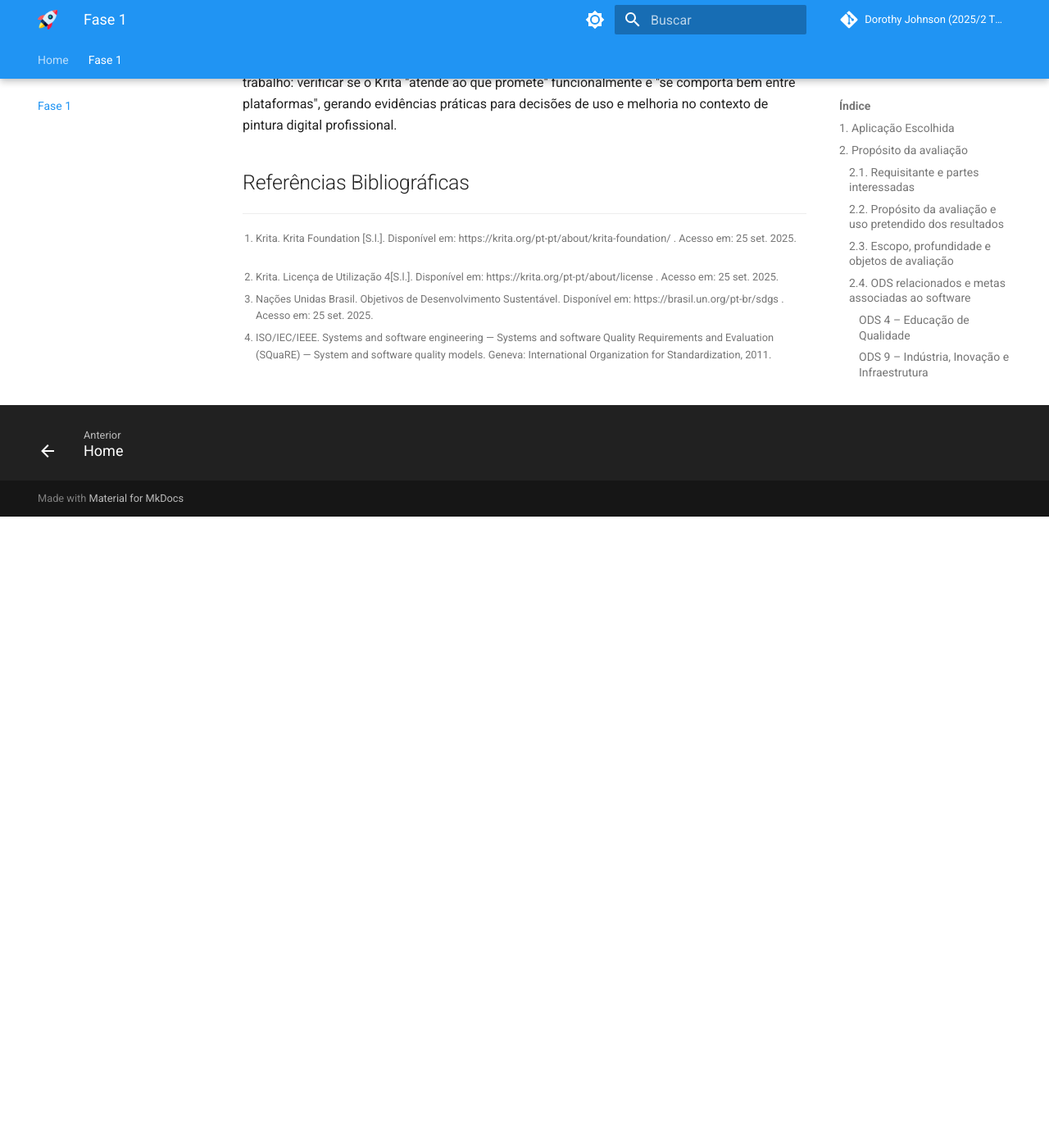
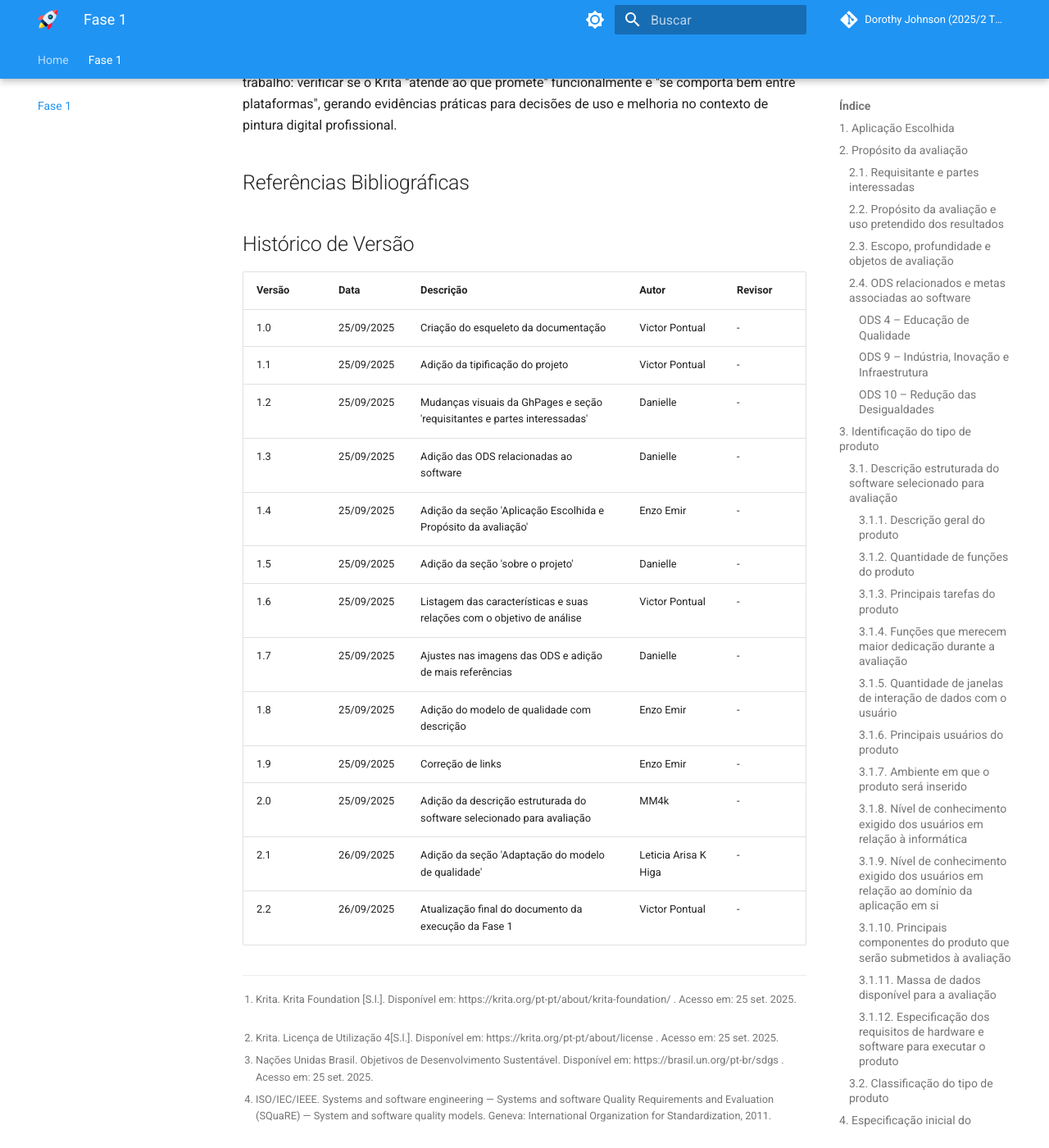
Before and after one commit to FCTE-Qualidade-de-Software-1/2025-2_T02_DOROTHY-JOHNSON, an MkDocs documentation site: the page built from docs/fase1/execucaoFase1.md, in a window 1280 px wide and 1400 px high, scrolled down 13254 px. Shown: the whole window at 82% size. Built offline with MkDocs 1.6.1 and Material for MkDocs 9.7.7, drawn with Linux system fonts in a browser that asks for light colours; comment, search, counter and statistics services are not loaded; before the commit the page ends 13884 px from its top, so only the background shows below that.

Commit message:
feat: adição do histórico de versão

```diff
--- a/docs/fase1/execucaoFase1.md
+++ b/docs/fase1/execucaoFase1.md
@@ -431,3 +431,22 @@
 . Acesso em: 25 set. 2025.
 
 [^4]: ISO/IEC/IEEE. Systems and software engineering — Systems and software Quality Requirements and Evaluation (SQuaRE) — System and software quality models. Geneva: International Organization for Standardization, 2011.
+
+
+## Histórico de Versão
+
+| Versão | Data | Descrição | Autor | Revisor |
+| -- | -- | -- | -- | -- |
+| 1.0 | 25/09/2025 | Criação do esqueleto da documentação | Victor Pontual | - |
+| 1.1 | 25/09/2025 | Adição da tipificação do projeto | Victor Pontual | - |
+| 1.2 | 25/09/2025 | Mudanças visuais da GhPages e seção 'requisitantes e partes interessadas' | Danielle | - |
+| 1.3 | 25/09/2025 | Adição das ODS relacionadas ao software | Danielle | - |
+| 1.4 | 25/09/2025 | Adição da seção 'Aplicação Escolhida e Propósito da avaliação' | Enzo Emir | - |
+| 1.5 | 25/09/2025 | Adição da seção 'sobre o projeto' | Danielle | - |
+| 1.6 | 25/09/2025 | Listagem das características e suas relações com o objetivo de análise | Victor Pontual | - |
+| 1.7 | 25/09/2025 | Ajustes nas imagens das ODS e adição de mais referências | Danielle | - |
+| 1.8 | 25/09/2025 | Adição do modelo de qualidade com descrição | Enzo Emir | - |
+| 1.9 | 25/09/2025 | Correção de links | Enzo Emir | - |
+| 2.0 | 25/09/2025 | Adição da descrição estruturada do software selecionado para avaliação | MM4k | - |
+| 2.1 | 26/09/2025 | Adição da seção 'Adaptação do modelo de qualidade' | Leticia Arisa K Higa | - |
+| 2.2 | 26/09/2025 | Atualização final do documento da execução da Fase 1 | Victor Pontual | - |
```
